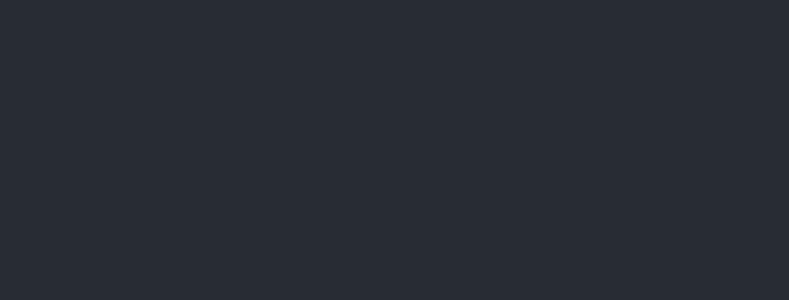
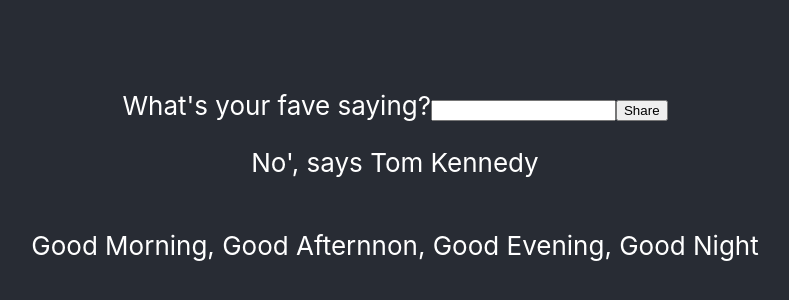
Before and after one commit to Shylan21/React-basics, a React (Create React App) app: page / in a window 1280 px wide. Shown: the part 212-512 px from the top of the page, without its empty margins (245-1034 px from the left). Built offline with nearby package versions, Linux system fonts and the light colour scheme.

Commit message:
with strings

```diff
--- a/src/App.js
+++ b/src/App.js
@@ -1,9 +1,12 @@
 import "./App.css";
+import MessageBoard from "./MessageBoard/MessageBoard.js";
 
 function App() {
   return (
     <div className="App">
-      <header className="App-header"></header>
+      <header className="App-header">
+        <MessageBoard />
+      </header>
     </div>
   );
 }
--- /dev/null
+++ b/src/MessageBoard/MessageBoard.js
@@ -0,0 +1,58 @@
+import { useState } from "react";
+// If we call useState, it'll the return value will be an array with two values:
+// the current state and a function to update it.
+import Message from "../Messages/Messages";
+
+const initialMessage = [
+  "No', says Tom Kennedy",
+  "Good Morning, Good Afternnon, Good Evening, Good Night",
+];
+
+// Given I type text in the input field
+// When click on button
+// Should see the text display in the list
+
+// Probably need eventListener for the submit event
+// Function to run when it triggers
+// When it does => UPDATE STATE!
+function MessageBoard() {
+  const [messages, setMessages] = useState(initialMessage);
+
+  const handleSubmit = (event) => {
+    event.preventDefault();
+    console.log("Event", event); //.target is getting the form
+    const newMessage = event.target[0].value;
+    // messages.push(newMessages) => no, no, no, no. Don't mutate old states.
+
+    // COPY THE ARRAY
+    // const newMessages = messages.map((message) => message);
+    // newMessages.push(newMessage); // yes, yes, yes. Mutate new states.
+    // setMessages(newMessages);
+    // Shorter way
+    const newMessages = [...messages, newMessage];
+    console.log(newMessages);
+    setMessages(newMessages);
+    // setMessages([...messages, newMessage]);
+  };
+  return (
+    <>
+      <form onSubmit={handleSubmit}>
+        <label>
+          What's your fave saying?
+          <input type="text" />
+        </label>
+        <button>Share</button>
+      </form>
+      {/* div */}
+      {
+        // Using .map or forEach the first argument is always the one we know.
+        messages.map((message, index) => (
+          <Message key={index} content={message} />
+        ))
+      }
+      {/* </div> */}
+    </>
+  );
+}
+
+export default MessageBoard;
--- /dev/null
+++ b/src/Messages/Messages.js
@@ -0,0 +1,5 @@
+function Message(props) {
+  return <p>{props.content}</p>;
+}
+
+export default Message;
```
